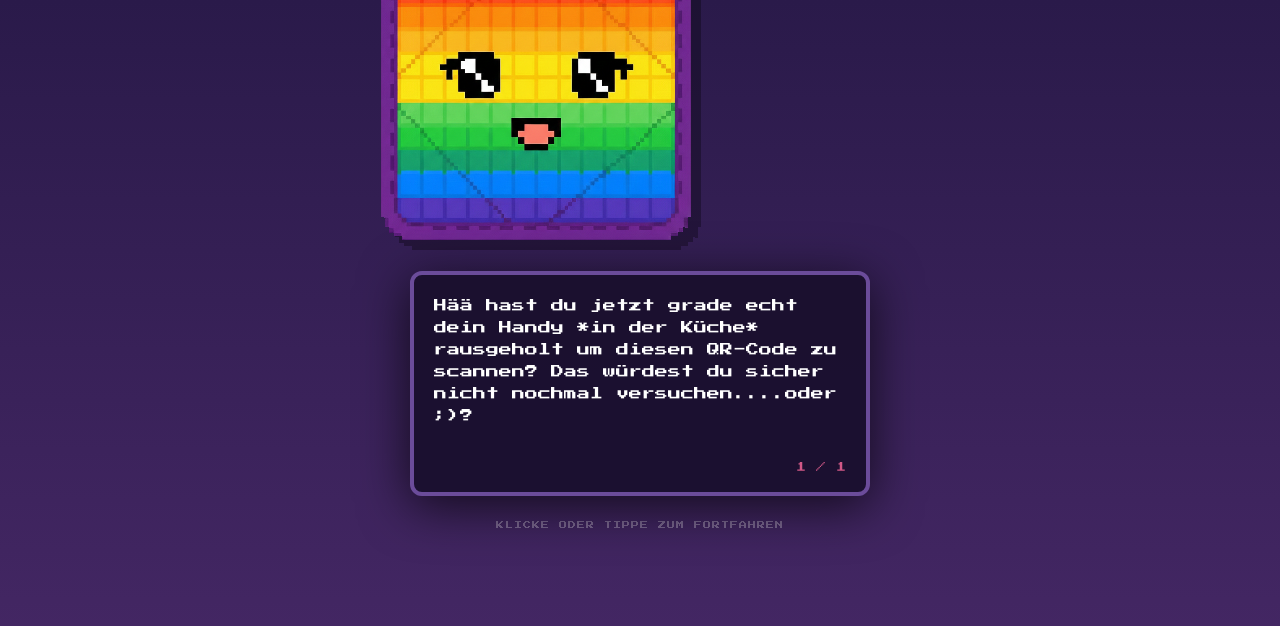
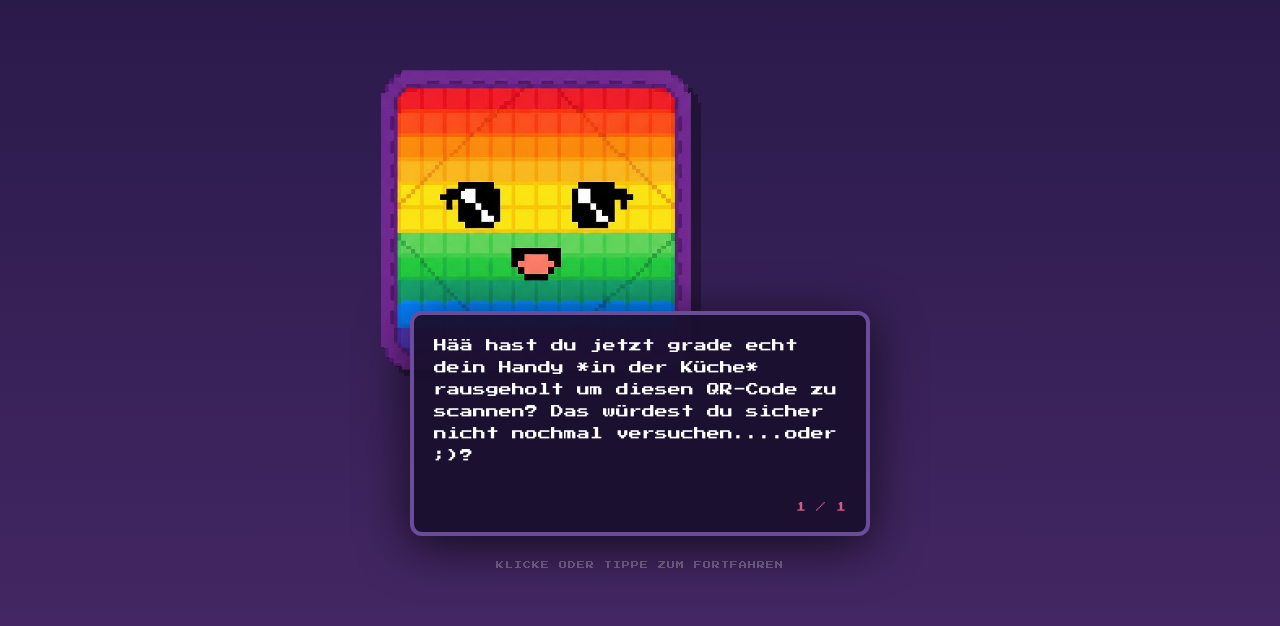
Before and after one commit to 0pss/mitts, a plain HTML site: page index.html in a window 1280 px wide. Drawn offline with Linux system fonts and the light colour scheme.

Commit message:
arrangement

```diff
--- a/simple.css
+++ b/simple.css
@@ -25,14 +25,18 @@ body {
     flex-direction: column;
     align-items: center;
     padding: 20px;
+    /* Wir zentrieren die App nicht mehr als Ganzes, sondern
+       lassen sie an einem festen Punkt starten */
+    margin-top: 10vh;
 }
 
-/* Der Avatar-Container "reitet" auf der Box-Oberkante */
+/* Der Avatar-Container */
 #avatar-container {
     position: absolute;
-    /* 100% ist die Oberkante der Textbox.
-       -50px lässt ihn ein Stück hinter die Box einsinken */
-    bottom: calc(100% - 50px);
+    /* FIX: Wir nutzen top statt bottom, um ihn an der
+       Oberkante der Box festzuankern. Er wird nun nicht mehr
+       hochgedrückt, wenn die Box nach UNTEN wächst. */
+    top: -280px; /* Stell dies so ein, dass Toppi gut über der Box sitzt */
     left: -5vw;
     z-index: 1;
     pointer-events: none;
@@ -44,12 +48,11 @@ body {
     width: 85vw;
     max-width: 420px;
     height: auto;
-    image-rendering: pixelated; /* Scharfe Pixel-Art */
+    image-rendering: pixelated;
     filter: drop-shadow(10px 10px 0px rgba(0,0,0,0.3));
     transition: transform 0.2s ease;
 }
 
-/* Die Textbox wächst nach unten */
 #text-container {
     position: relative;
     z-index: 10;
@@ -58,6 +61,7 @@ body {
     border-radius: 12px;
     padding: 20px;
     width: 100%;
+    /* WICHTIG: Die Box wächst jetzt einfach nach unten weg */
     box-shadow: 0 10px 50px rgba(0, 0, 0, 0.7);
 }
 
```
